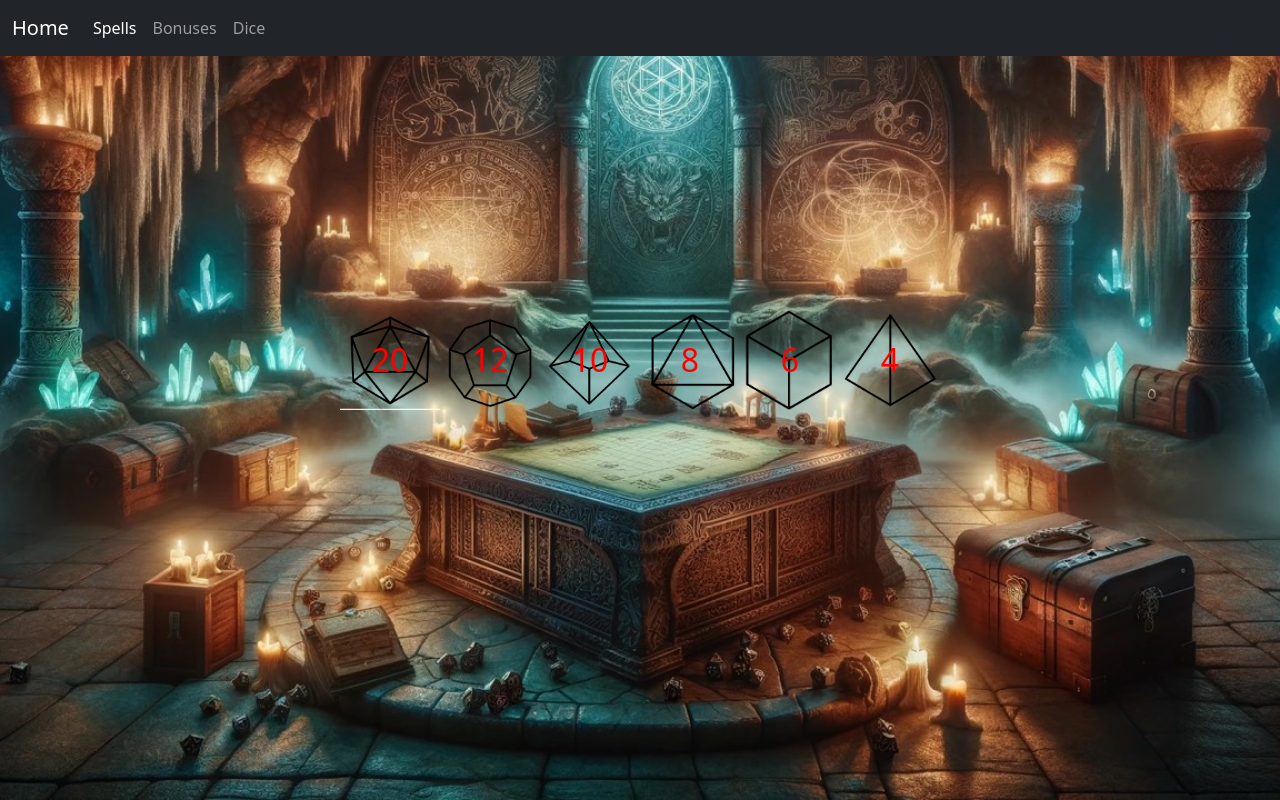
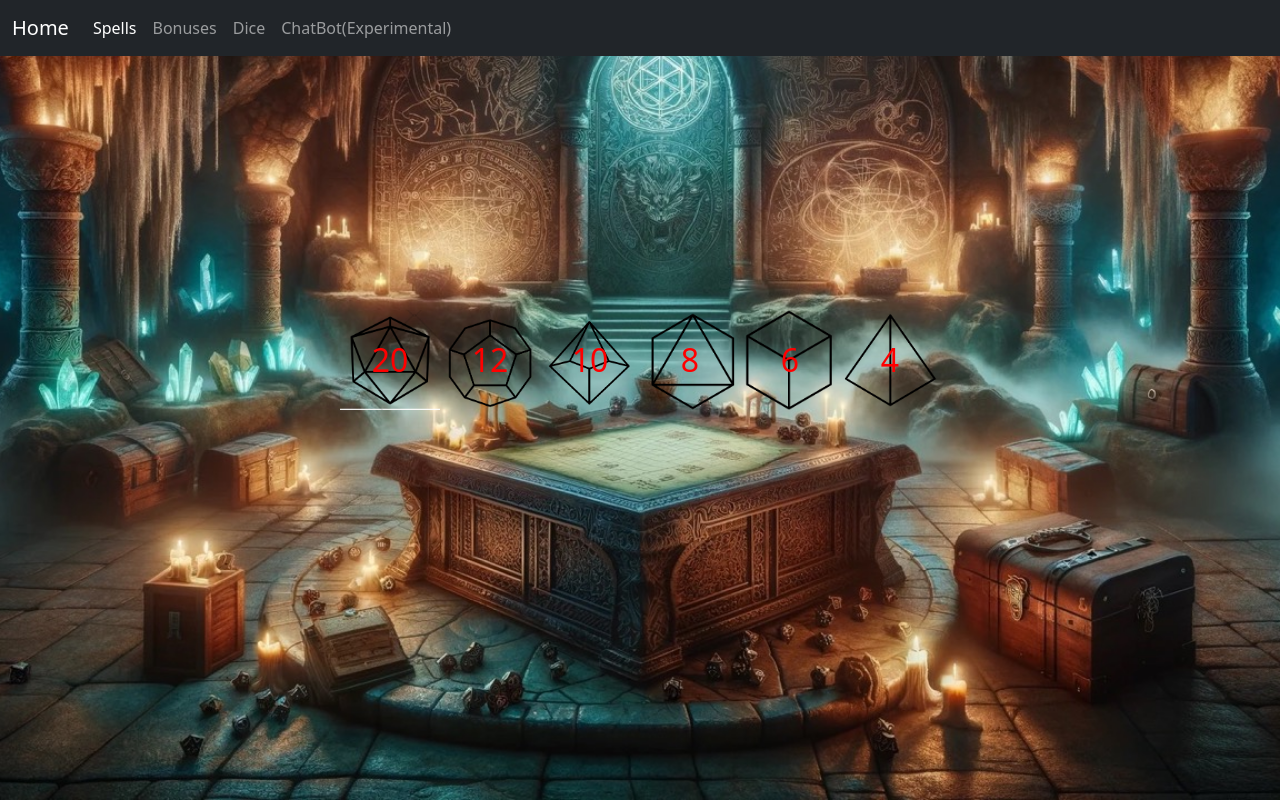
Before and after one commit to gouldgamer/dnd-spell-list, a plain HTML site: page dice.html in a window 1280 px wide. Drawn offline with nearby package versions, Linux system fonts and the light colour scheme.

Commit message:
added dnd chat bot to nav bar

```diff
--- a/dice.html
+++ b/dice.html
@@ -109,6 +109,9 @@
                   <li class="nav-item">
                     <a class="nav-link" href="dice.html">Dice</a>
                   </li>
+                  <li class="nav-item">
+                  <a class="nav-link" href="https://dndchatbot.streamlit.app">ChatBot(Experimental)</a>
+                  </li>
                 </ul>
               </div>
             </div>
```
Also changed, not shown: bonusesV3.html (+3 -0 lines), index.html (+3 -0 lines), spells.html (+3 -0 lines).
